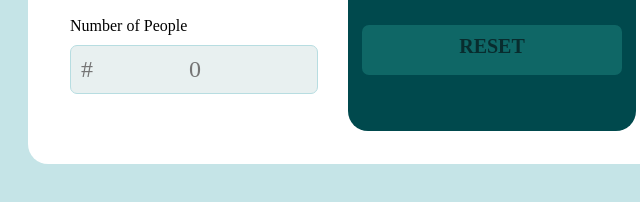
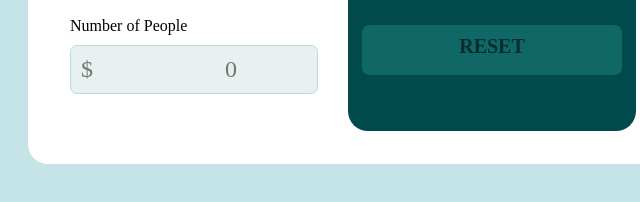
Before and after one commit to Mustapha0611/tip-calculator, a plain HTML site: page index.html in a window 1280 px wide. Shown: the part 472-674 px from the top of the page, 292-932 px from the left. Drawn offline with Linux system fonts and the light colour scheme; a web font is replaced by a local one.

Commit message:
Update index.html

```diff
--- a/index.html
+++ b/index.html
@@ -19,7 +19,7 @@
     <div class="main">
       <div class="tip-format">
         <p>Bill</p>
-        <input type="number" value="" id="total-amount" placeholder="$                0">
+        <input type="number" value="" id="total-amount" placeholder="$                      0">
         <p class="select-tip">Select Tip%</p>
         <div class="tip-percent">
           <div class="box five-percent" id="five">5%</div>
@@ -30,7 +30,7 @@
           <div class=" custom"><input type="number" id="custom" placeholder="Custom"></div>
         </div>
         <p class="no-of-people">Number of People <span id="red">Can't be Zero</span></p>
-        <input type="number" id="no-of-people" value="" placeholder="#                0">
+        <input type="number" id="no-of-people" value="" placeholder="$                      0">
       </div>
       <div class="tip-output">
 
```
